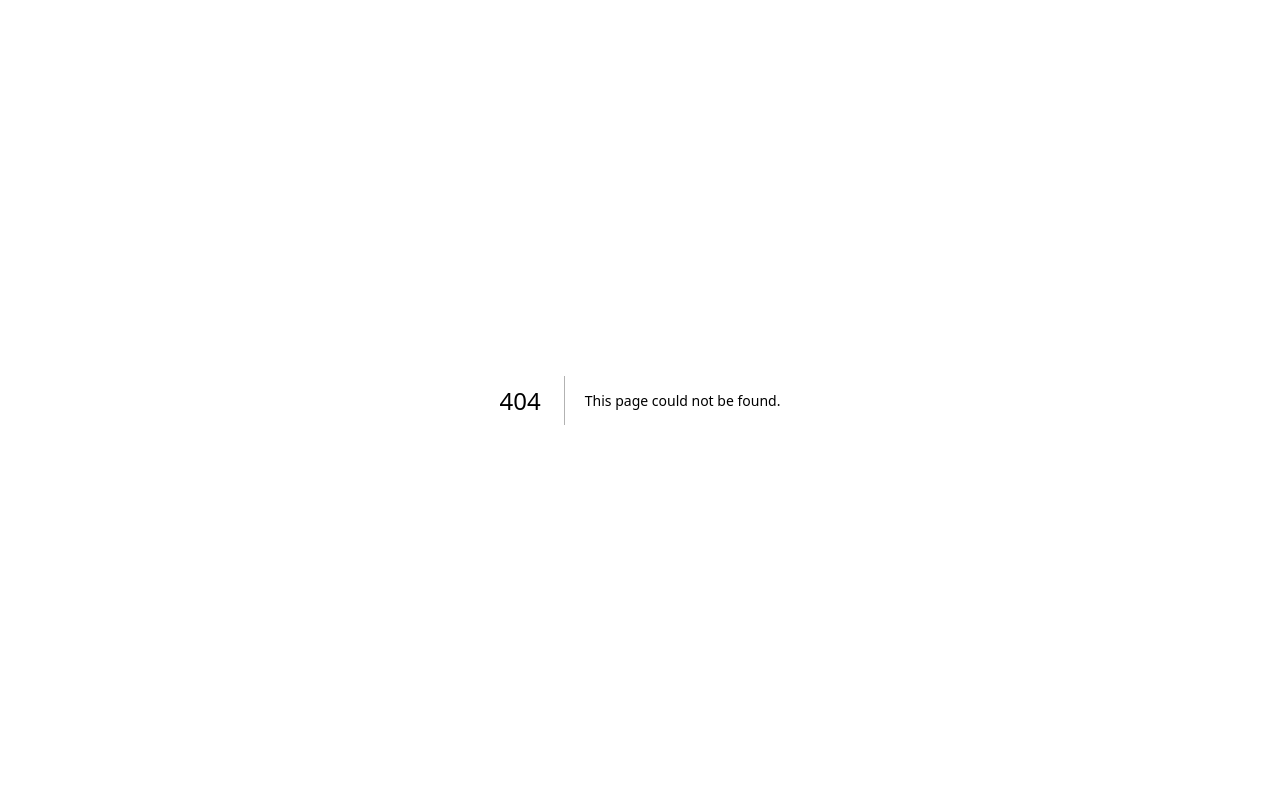
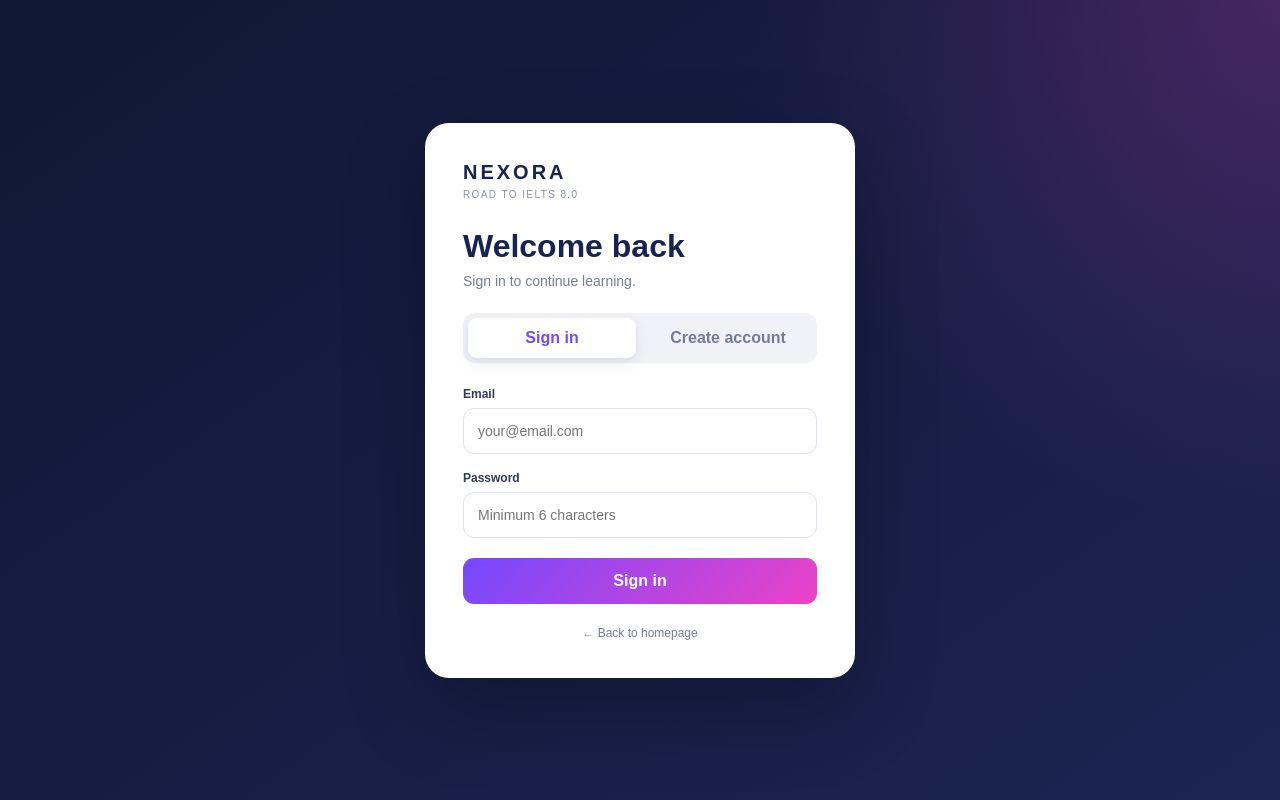
Before and after one commit to phamthibaominh112-oss/nexoralms, a Next.js app: page /auth in a window 1280 px wide. Before the commit this address had no page. Built offline with nearby package versions, Linux system fonts and the light colour scheme; no server answers.

Commit message:
Add functional Supabase authentication

```diff
--- /dev/null
+++ b/app/auth/page.js
@@ -0,0 +1,321 @@
+"use client";
+
+import { useState } from "react";
+import { createClient } from "@supabase/supabase-js";
+import { useRouter } from "next/navigation";
+
+const supabaseUrl = process.env.NEXT_PUBLIC_SUPABASE_URL;
+const supabaseKey = process.env.NEXT_PUBLIC_SUPABASE_ANON_KEY;
+
+const supabase =
+  supabaseUrl && supabaseKey
+    ? createClient(supabaseUrl, supabaseKey)
+    : null;
+
+export default function AuthPage() {
+  const router = useRouter();
+
+  const [mode, setMode] = useState("signin");
+  const [email, setEmail] = useState("");
+  const [password, setPassword] = useState("");
+  const [message, setMessage] = useState("");
+  const [messageType, setMessageType] = useState("info");
+  const [loading, setLoading] = useState(false);
+
+  async function handleSubmit(event) {
+    event.preventDefault();
+    setMessage("");
+
+    if (!supabase) {
+      setMessageType("error");
+      setMessage(
+        "Supabase environment variables are missing. Check Vercel Environment Variables."
+      );
+      return;
+    }
+
+    if (!email || !password) {
+      setMessageType("error");
+      setMessage("Please enter your email and password.");
+      return;
+    }
+
+    if (password.length < 6) {
+      setMessageType("error");
+      setMessage("Password must contain at least 6 characters.");
+      return;
+    }
+
+    setLoading(true);
+
+    try {
+      if (mode === "signup") {
+        const { error } = await supabase.auth.signUp({
+          email,
+          password,
+          options: {
+            emailRedirectTo: `${window.location.origin}/auth`,
+          },
+        });
+
+        if (error) throw error;
+
+        setMessageType("success");
+        setMessage(
+          "Account created. Please check your email and confirm your account before signing in."
+        );
+      } else {
+        const { error } = await supabase.auth.signInWithPassword({
+          email,
+          password,
+        });
+
+        if (error) throw error;
+
+        setMessageType("success");
+        setMessage("Signed in successfully.");
+
+        setTimeout(() => {
+          router.push("/dashboard");
+          router.refresh();
+        }, 500);
+      }
+    } catch (error) {
+      setMessageType("error");
+      setMessage(error.message || "Something went wrong. Please try again.");
+    } finally {
+      setLoading(false);
+    }
+  }
+
+  return (
+    <main style={styles.page}>
+      <section style={styles.card}>
+        <a href="/" style={styles.brand}>
+          NEXORA
+        </a>
+
+        <p style={styles.subtitle}>ROAD TO IELTS 8.0</p>
+
+        <h1 style={styles.title}>
+          {mode === "signin" ? "Welcome back" : "Start your journey"}
+        </h1>
+
+        <p style={styles.description}>
+          {mode === "signin"
+            ? "Sign in to continue learning."
+            : "Create your Nexora learner account."}
+        </p>
+
+        <div style={styles.tabs}>
+          <button
+            type="button"
+            onClick={() => {
+              setMode("signin");
+              setMessage("");
+            }}
+            style={{
+              ...styles.tab,
+              ...(mode === "signin" ? styles.activeTab : {}),
+            }}
+          >
+            Sign in
+          </button>
+
+          <button
+            type="button"
+            onClick={() => {
+              setMode("signup");
+              setMessage("");
+            }}
+            style={{
+              ...styles.tab,
+              ...(mode === "signup" ? styles.activeTab : {}),
+            }}
+          >
+            Create account
+          </button>
+        </div>
+
+        <form onSubmit={handleSubmit} style={styles.form}>
+          <label style={styles.label}>
+            Email
+            <input
+              type="email"
+              value={email}
+              onChange={(event) => setEmail(event.target.value)}
+              placeholder="your@email.com"
+              autoComplete="email"
+              style={styles.input}
+            />
+          </label>
+
+          <label style={styles.label}>
+            Password
+            <input
+              type="password"
+              value={password}
+              onChange={(event) => setPassword(event.target.value)}
+              placeholder="Minimum 6 characters"
+              autoComplete={
+                mode === "signin" ? "current-password" : "new-password"
+              }
+              style={styles.input}
+            />
+          </label>
+
+          {message && (
+            <div
+              style={{
+                ...styles.message,
+                ...(messageType === "error"
+                  ? styles.errorMessage
+                  : styles.successMessage),
+              }}
+            >
+              {message}
+            </div>
+          )}
+
+          <button
+            type="submit"
+            disabled={loading}
+            style={{
+              ...styles.submitButton,
+              opacity: loading ? 0.7 : 1,
+            }}
+          >
+            {loading
+              ? "Please wait..."
+              : mode === "signin"
+              ? "Sign in"
+              : "Create account"}
+          </button>
+        </form>
+
+        <a href="/" style={styles.backLink}>
+          ← Back to homepage
+        </a>
+      </section>
+    </main>
+  );
+}
+
+const styles = {
+  page: {
+    minHeight: "100vh",
+    display: "grid",
+    placeItems: "center",
+    padding: "24px",
+    background:
+      "radial-gradient(circle at top right, rgba(236,66,199,.22), transparent 35%), linear-gradient(145deg,#101735,#1c2452)",
+    fontFamily: "Arial, sans-serif",
+  },
+  card: {
+    width: "100%",
+    maxWidth: "430px",
+    padding: "38px",
+    borderRadius: "24px",
+    background: "#ffffff",
+    boxShadow: "0 30px 80px rgba(0,0,0,.28)",
+  },
+  brand: {
+    display: "block",
+    color: "#172452",
+    textDecoration: "none",
+    fontSize: "20px",
+    fontWeight: "800",
+    letterSpacing: "3px",
+  },
+  subtitle: {
+    margin: "5px 0 28px",
+    color: "#8b91aa",
+    fontSize: "10px",
+    letterSpacing: "1.4px",
+  },
+  title: {
+    margin: "0 0 8px",
+    color: "#172452",
+    fontSize: "32px",
+  },
+  description: {
+    margin: "0 0 24px",
+    color: "#737b96",
+    fontSize: "14px",
+  },
+  tabs: {
+    display: "grid",
+    gridTemplateColumns: "1fr 1fr",
+    gap: "8px",
+    marginBottom: "24px",
+    padding: "5px",
+    borderRadius: "12px",
+    background: "#f1f2f8",
+  },
+  tab: {
+    padding: "11px",
+    border: "0",
+    borderRadius: "9px",
+    background: "transparent",
+    color: "#737b96",
+    fontWeight: "700",
+    cursor: "pointer",
+  },
+  activeTab: {
+    background: "#ffffff",
+    color: "#7448ff",
+    boxShadow: "0 5px 14px rgba(31,35,80,.1)",
+  },
+  form: {
+    display: "grid",
+    gap: "17px",
+  },
+  label: {
+    display: "grid",
+    gap: "7px",
+    color: "#303957",
+    fontSize: "12px",
+    fontWeight: "700",
+  },
+  input: {
+    width: "100%",
+    padding: "14px",
+    border: "1px solid #dfe2ed",
+    borderRadius: "11px",
+    outline: "none",
+    fontSize: "14px",
+    boxSizing: "border-box",
+  },
+  submitButton: {
+    marginTop: "3px",
+    padding: "14px",
+    border: "0",
+    borderRadius: "11px",
+    background: "linear-gradient(135deg,#7448ff,#ec42c7)",
+    color: "#ffffff",
+    fontWeight: "800",
+    cursor: "pointer",
+  },
+  message: {
+    padding: "12px",
+    borderRadius: "10px",
+    fontSize: "12px",
+    lineHeight: "1.5",
+  },
+  errorMessage: {
+    background: "#fff0f2",
+    color: "#be294d",
+  },
+  successMessage: {
+    background: "#edfff6",
+    color: "#147653",
+  },
+  backLink: {
+    display: "block",
+    marginTop: "22px",
+    color: "#737b96",
+    textAlign: "center",
+    textDecoration: "none",
+    fontSize: "12px",
+  },
+};
--- a/package.json
+++ b/package.json
@@ -9,6 +9,7 @@
     "lint": "next lint"
   },
   "dependencies": {
+    "@supabase/supabase-js": "^2.110.7",
     "lucide-react": "^0.468.0",
     "next": "^15.2.6",
     "react": "^19.0.0",
```
Also changed, not shown: 1 other file (tests, documents, lock files or other folders).
